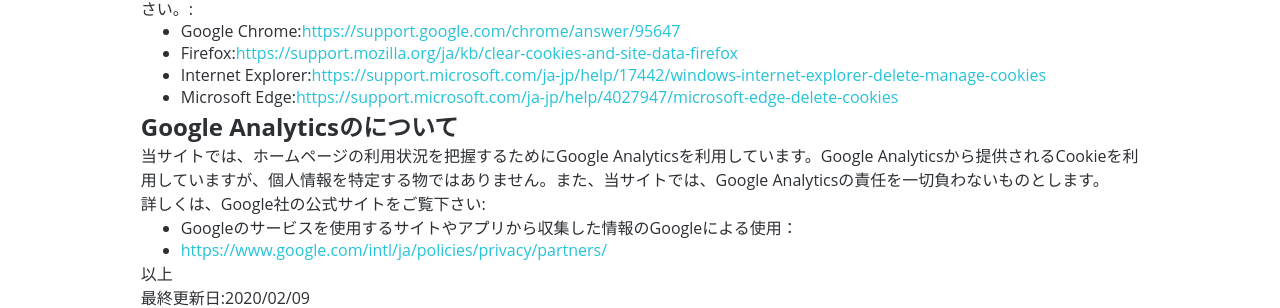
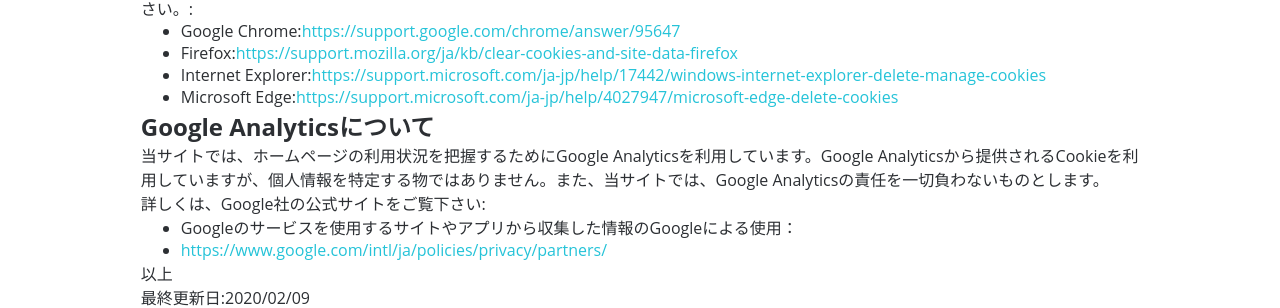
Before and after one commit to SinaKitagami/sinakitagami.github.io, a Jekyll site: the page built from privacy-policy.md, in a window 1280 px wide and 900 px high. Shown: the part 419-727 px from the top of the window. Built offline with Jekyll 4.4.1, drawn with Linux system fonts in a browser that asks for light colours.

Commit message:
Update privacy-policy.md

```diff
--- a/privacy-policy.md
+++ b/privacy-policy.md
@@ -20,7 +20,7 @@
  - Internet Explorer:<a href="https://support.microsoft.com/ja-jp/help/17442/windows-internet-explorer-delete-manage-cookies" class="a-orange">https://support.microsoft.com/ja-jp/help/17442/windows-internet-explorer-delete-manage-cookies</a>
  - Microsoft Edge:<a href="https://support.microsoft.com/ja-jp/help/4027947/microsoft-edge-delete-cookies" class="a-orange">https://support.microsoft.com/ja-jp/help/4027947/microsoft-edge-delete-cookies</a>
 
-## Google Analyticsのについて
+## Google Analyticsについて
 当サイトでは、ホームページの利用状況を把握するためにGoogle Analyticsを利用しています。Google Analyticsから提供されるCookieを利用していますが、個人情報を特定する物ではありません。また、当サイトでは、Google Analyticsの責任を一切負わないものとします。
 
 詳しくは、Google社の公式サイトをご覧下さい:
```
